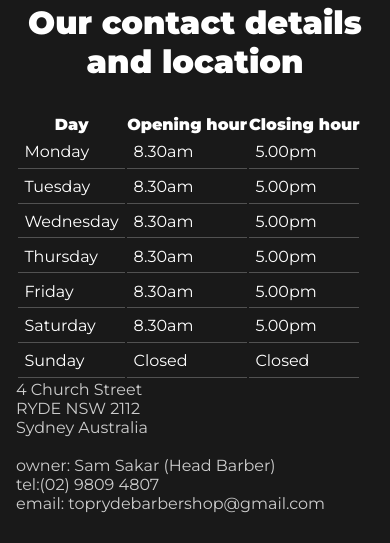
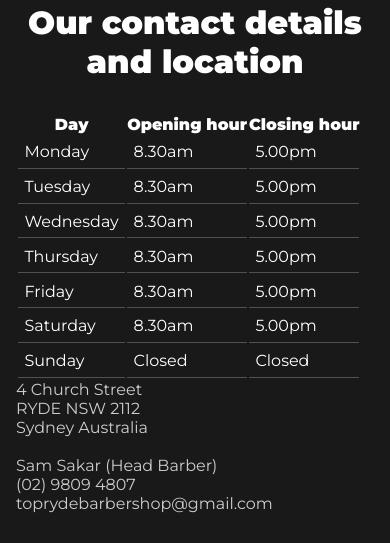
Before and after one commit to asimsheikh/toprydebarbershop-website, a plain HTML site: page index.html in a window 390 px wide. Shown: the part 2504-3047 px from the top of the page. Drawn offline with Linux system fonts and the light colour scheme.

Commit message:
Removed descriptors for name, phone and email

```diff
--- a/index.html
+++ b/index.html
@@ -616,9 +616,9 @@
           <p>RYDE NSW 2112</p>
           <p>Sydney Australia</p>
           <br />
-          <p>owner: Sam Sakar (Head Barber)</p>
-          <p>tel:(02) 9809 4807</p>
-          <p>email: toprydebarbershop@gmail.com</p>
+          <p>Sam Sakar (Head Barber)</p>
+          <p>(02) 9809 4807</p>
+          <p>toprydebarbershop@gmail.com</p>
         </section>
         <section class="item" id="map-location">
           <iframe
```
